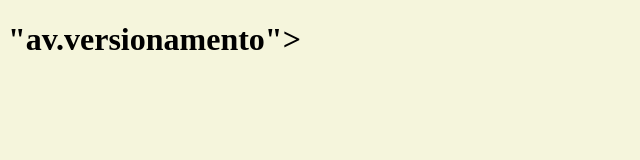
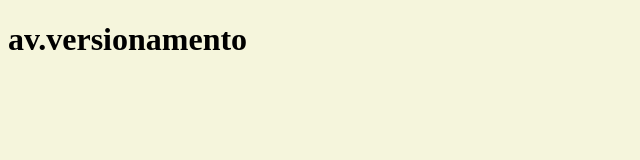
Before and after one commit to caioduque0/Versionamento1, a plain HTML site: page index.html in a window 1280 px wide. Shown: the whole page, without its empty margins (0-640 px from the left). Drawn offline with Linux system fonts and the light colour scheme.

Commit message:
alteração2

```diff
--- a/index.html
+++ b/index.html
@@ -7,6 +7,6 @@
     <link rel="stylesheet" href="style.css">
 </head>
 <body>
-    <h1>"av.versionamento"></Av></h1>
+    <h1>av.versionamento</Av></h1>
 </body>
 </html>
```
